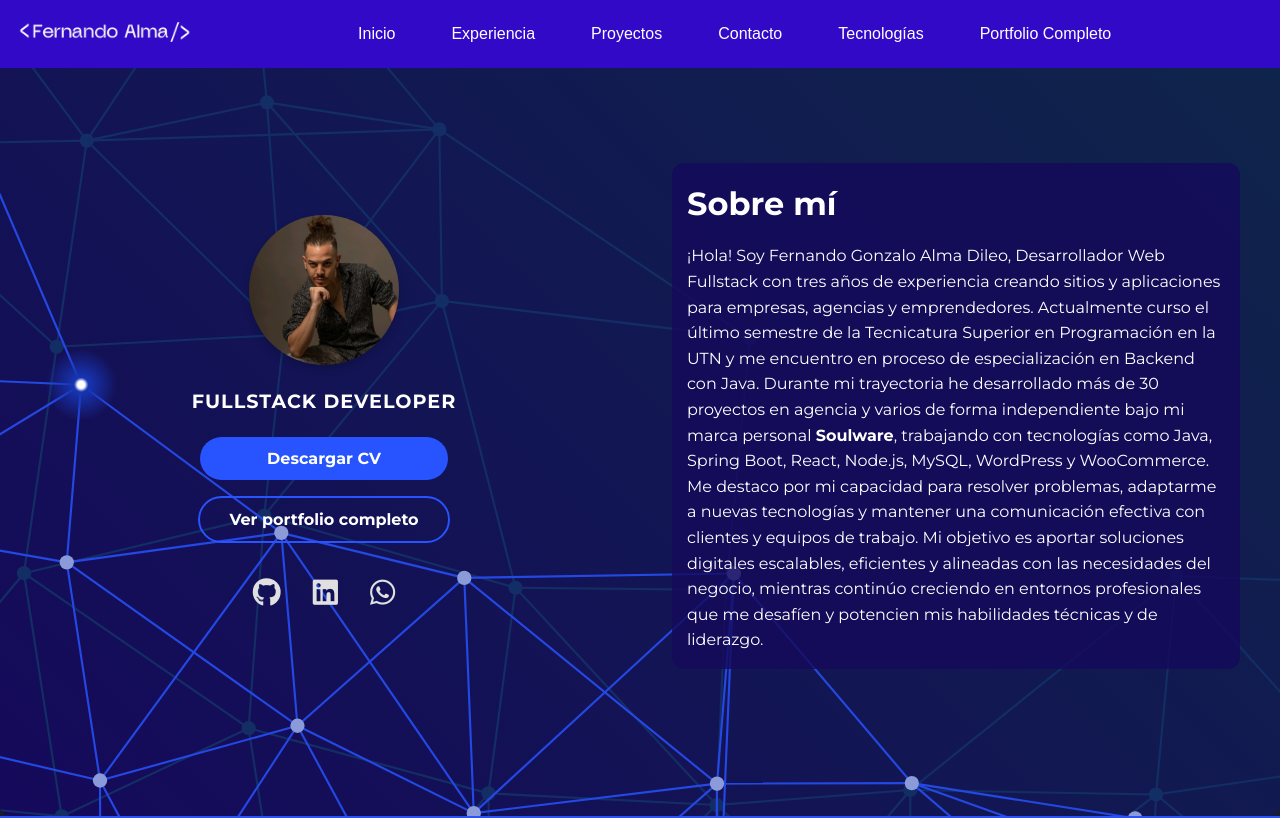
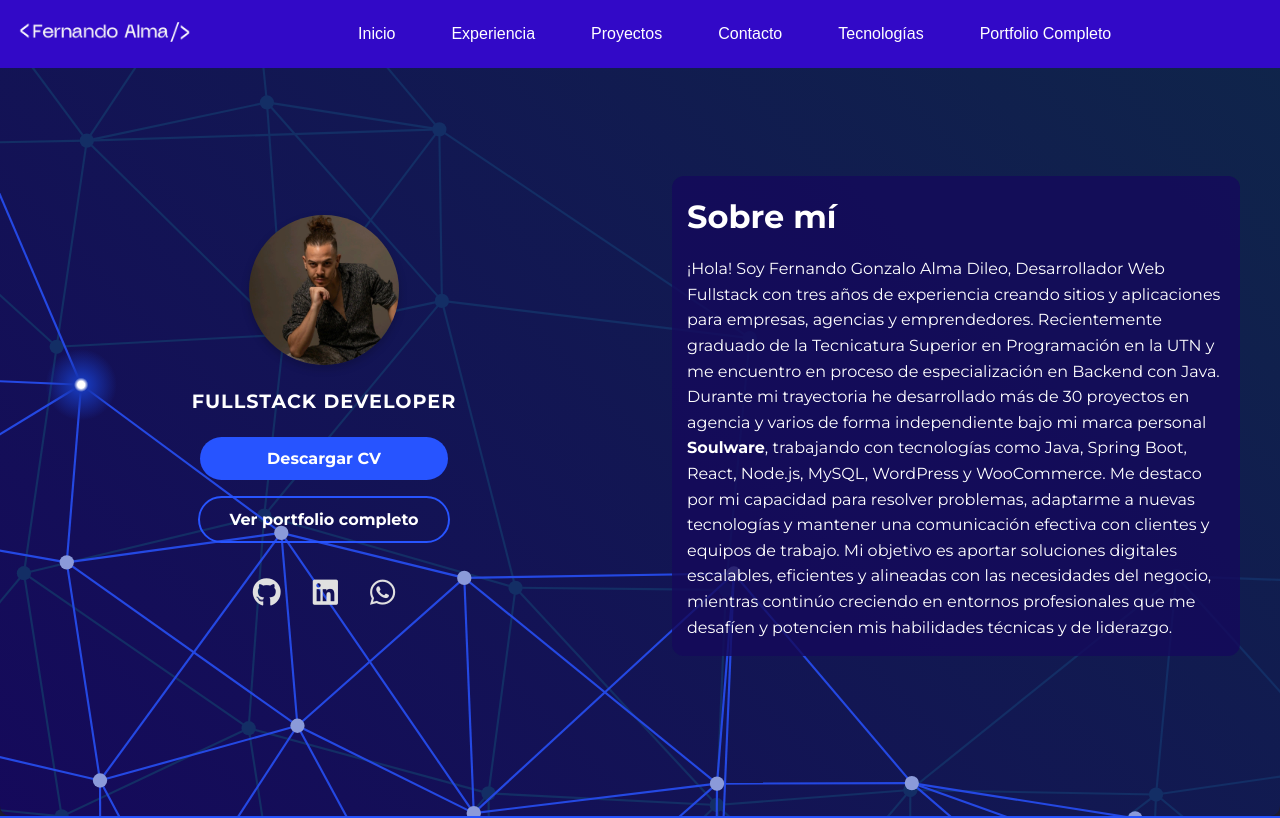
Before and after one commit to fernando-alma/portfolio-V2.0, a Vue app: page / in a window 1280 px wide. Shown: the top 818 px of the page. Built offline with nearby package versions, Linux system fonts and the light colour scheme.

Commit message:
feat: add About component with profile information

```diff
--- a/src/components/About.vue
+++ b/src/components/About.vue
@@ -46,7 +46,7 @@ import profilePic from '/src/assets/img/foto_perfil.jpeg'; // Imagen de perfil
           <h1 class="title">Sobre mí</h1>
           <p class="description">
             ¡Hola! Soy Fernando Gonzalo Alma Dileo, Desarrollador Web Fullstack con tres años de experiencia creando
-            sitios y aplicaciones para empresas, agencias y emprendedores. Actualmente curso el último semestre de la
+            sitios y aplicaciones para empresas, agencias y emprendedores. Recientemente graduado de la
             Tecnicatura Superior en Programación en la UTN y me encuentro en proceso de especialización en Backend con
             Java.
 
```
